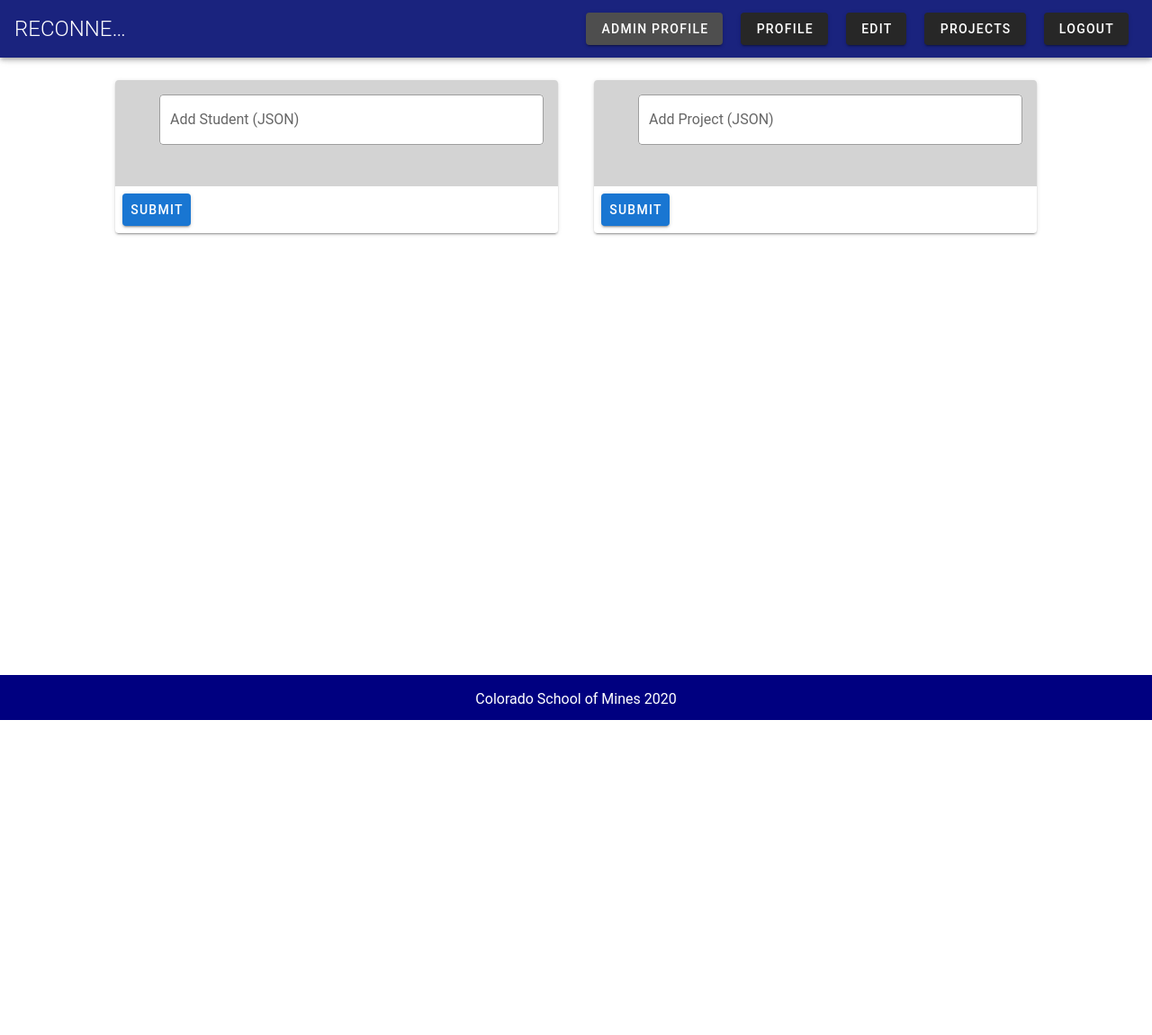
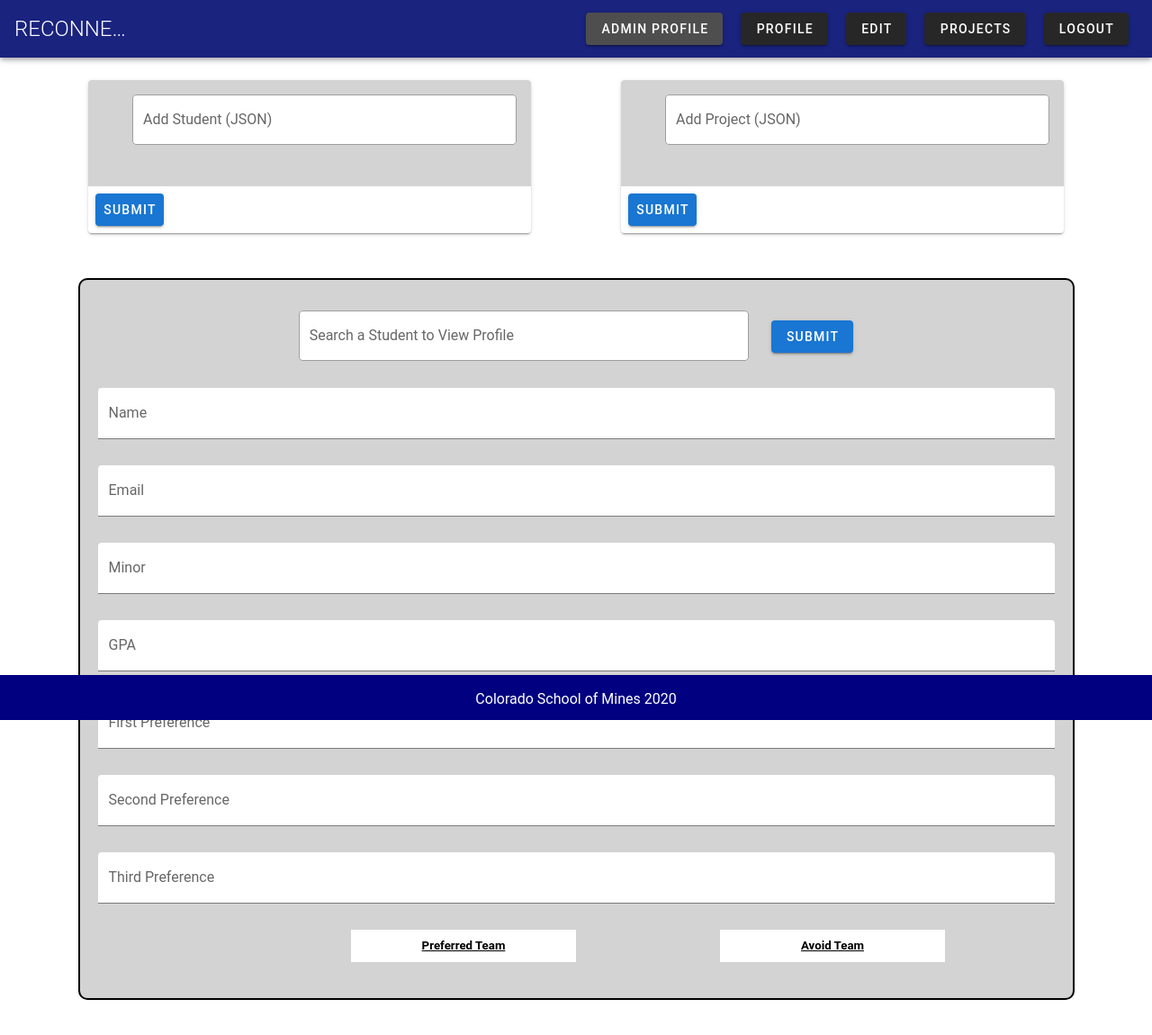
Before and after one commit to cpainterwakefield/fs-team-assembler, a Vue app in the folder reconnect/: page /admin in a window 1280 px wide. Shown: the top 1150 px of the page at 90% size. Before the commit the page ends 800 px from the top, so only its background shows below. Built offline with nearby package versions, Linux system fonts and the light colour scheme.

Commit message:
admin profile page complete -- non-functional

```diff
--- a/reconnect/src/views/admin/Profile.vue
+++ b/reconnect/src/views/admin/Profile.vue
@@ -27,6 +27,37 @@
         </v-card>
       </div>
     </div>
+    <div class="profiles">
+      <div class="left">
+        <v-text-field background-color="white" label="Search a Student to View Profile" outlined v-model="student"></v-text-field>
+      </div>
+      <div class="right">
+        <v-btn color="primary" flat>Submit</v-btn>
+      </div>
+        <v-text-field class="text" readonly background-color="white" filled color="black" label="Name"></v-text-field>
+        <v-text-field class="text" readonly background-color="white" filled color="black" label="Email"></v-text-field>
+        <v-text-field class="text" readonly background-color="white" filled color="black" label="Minor"></v-text-field>
+        <v-text-field class="text" readonly background-color="white" filled color="black" label="GPA"></v-text-field>
+        <v-text-field class="text" readonly background-color="white" filled color="black" label="First Preference" :placeholder="firstProj"></v-text-field>
+        <v-text-field class="text" readonly background-color="white" filled color="black" label="Second Preference" :placeholder="secondProj"></v-text-field>
+        <v-text-field class="text" readonly background-color="white" filled color="black" label="Third Preference" :placeholder="thirdProj"></v-text-field>
+        <div class="pref1">
+          <v-list flat dense max-height=105px class="overflow-y-auto" width="250">
+            <h5><u>Preferred Team</u></h5>
+            <v-list-item v-for="(pref, i) in team_pref" :key="i">
+              <v-list-item-title v-text="pref"></v-list-item-title>
+            </v-list-item>
+          </v-list>
+        </div>
+        <div class="pref1">
+          <v-list flat dense max-height=105px class="overflow-y-auto" width="250">
+            <h5><u>Avoid Team</u></h5>
+            <v-list-item v-for="(avoid, i) in team_avoid" :key="i">
+              <v-list-item-title v-text="avoid"></v-list-item-title>
+            </v-list-item>
+          </v-list>
+        </div>
+    </div>
   </div>
 </center>
 </template>
@@ -38,7 +69,9 @@ export default {
   },
   data() {
     return {
-      valid: true
+      valid: true,
+      students: ['s1', 's2'],
+      student: ""
     }
   }
 }
@@ -47,10 +80,39 @@ export default {
 
 <style>
 
+  .right {
+    margin-top: 25px;
+    display: inline-block;
+  }
+
+  .left {
+    display: inline-block;
+    width: 500px;
+    margin-right: 25px;
+  }
+
   .add_element {
     width: 40%;
     display: inline-block;
-    margin-left: 20px;
-    margin-right: 20px;
+    margin-left: 50px;
+    margin-right: 50px;
+    background: white;
+  }
+
+  .add {
+    margin-bottom: 50px;
+  }
+
+  .profiles {
+    border: 2px solid black;
+    border-radius: 10px;
+    width: 90%;
+    padding: 20px;
+    background: #D3D3D3;
+    margin-bottom: 50px;
+  }
+
+  .pref1 {
+    display: inline-block;
   }
 </style>
```
